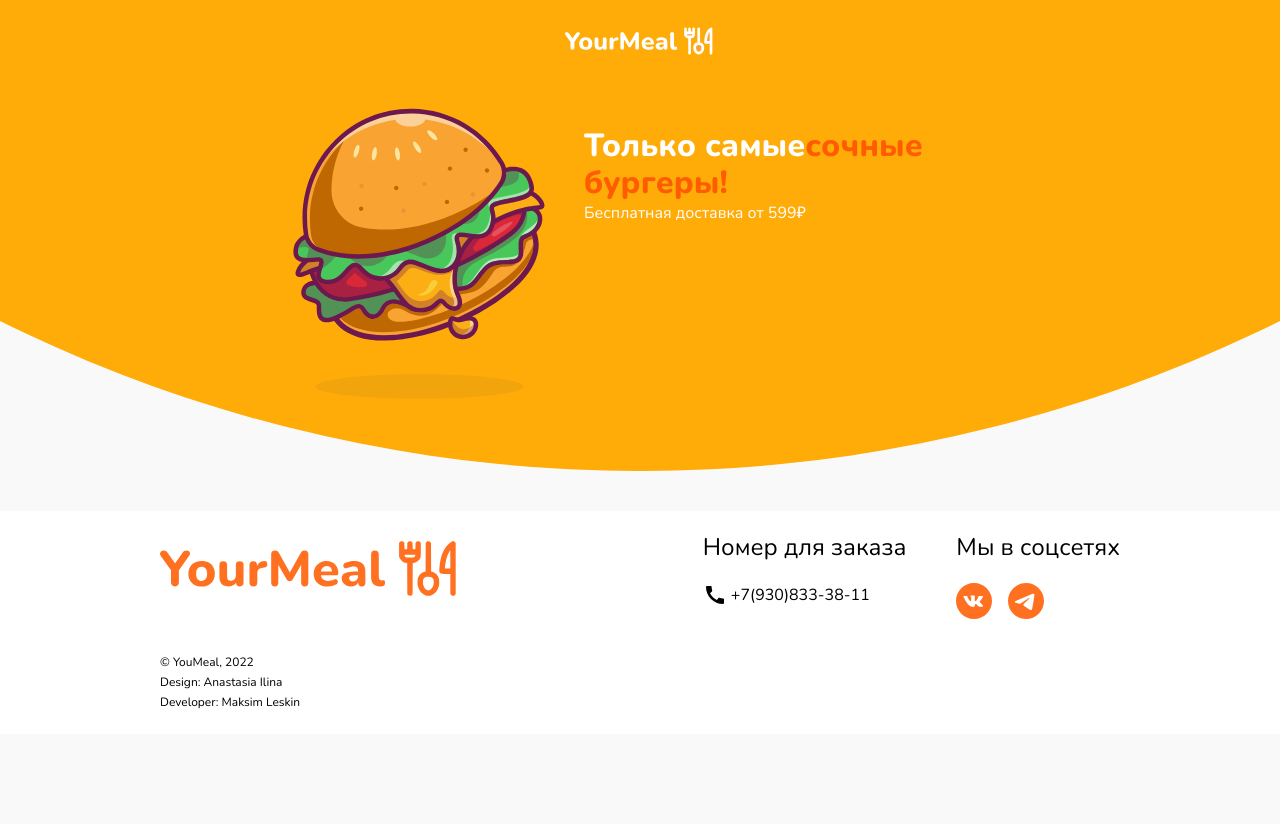
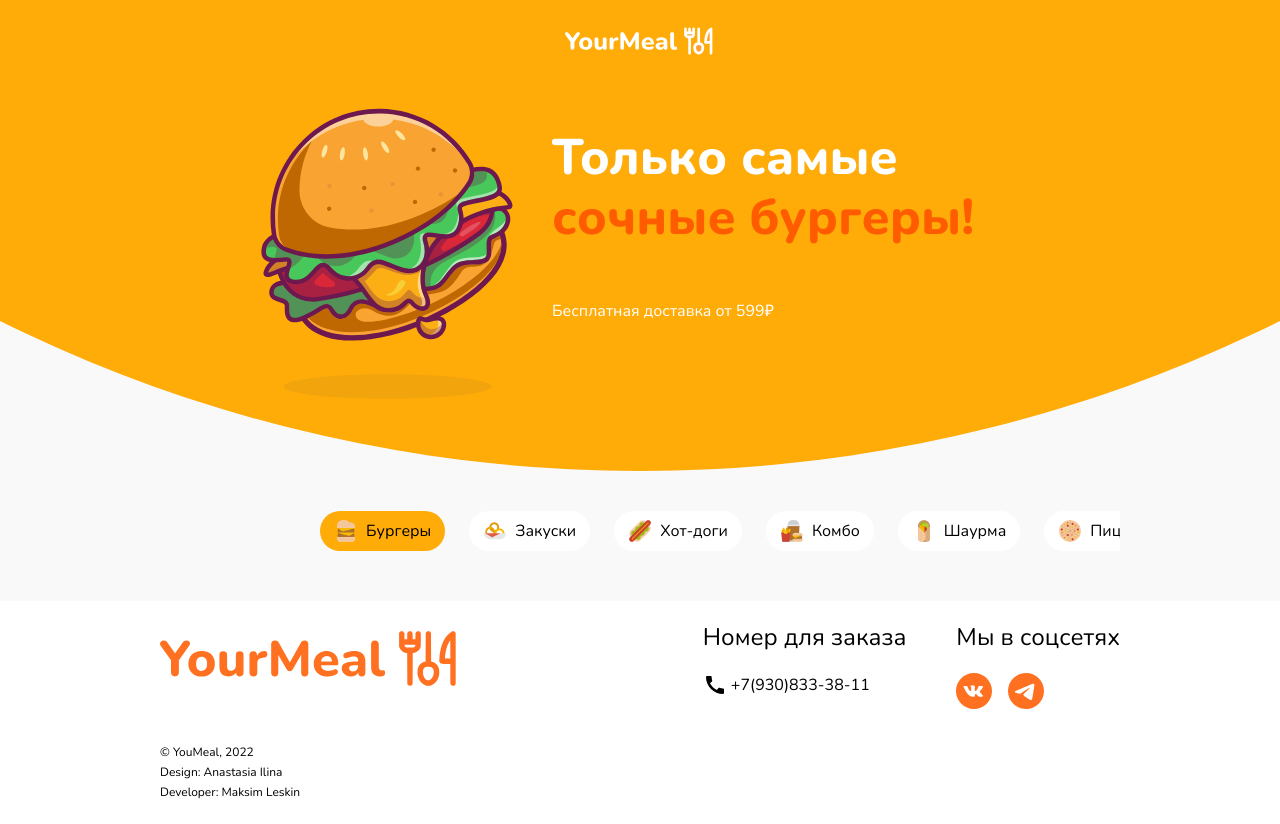
Before and after one commit to ekater1na/react-vite, a React (Vite) app: page / in a window 1280 px wide. Before the commit the page ends 800 px from the top, so only its background shows below. Built offline with nearby package versions, Linux system fonts and the light colour scheme.

Commit message:
feat: add navigation

```diff
--- a/src/App.jsx
+++ b/src/App.jsx
@@ -1,24 +1,16 @@
-import { Container } from "./components/Container/Container";
 import { Footer } from "./components/Footer/Footer";
 import { Header } from "./components/Header/Header";
+import { Navigation } from "./components/Navigation/Navigation";
 
 export const App = () => {
   return (
     <>
-      <header>
-        <Header />
-      </header>
+      <Header />
       <main>
-        <nav>
-          <Container className="navigation__container" />
-        </nav>
-        <section>
-          <Container className="navigation__container" />
-        </section>
+        <Navigation />
+        <section></section>
       </main>
-      <footer>
-        <Footer />
-      </footer>
+      <Footer />
     </>
   );
 };
--- a/src/components/Container/Container.jsx
+++ b/src/components/Container/Container.jsx
@@ -1,8 +1,5 @@
 import style from "./Container.module.css";
-import classNames from "classnames";
 
-export const Container = ({ children, className }) => {
-  return (
-    <div className={classNames(style.container, className)}>{children}</div>
-  );
+export const Container = ({ children }) => {
+  return <div className={style.container}>{children}</div>;
 };
--- a/src/components/Footer/Footer.module.css
+++ b/src/components/Footer/Footer.module.css
@@ -3,13 +3,13 @@
   background-color: #ffffff;
 }
 
-.footer__logo {
+.logo {
   width: 196px;
   color: #ff7020;
   margin-bottom: 24px;
 }
 
-.footer__address {
+.address {
   display: flex;
   flex-direction: column;
   gap: 24px;
@@ -17,14 +17,14 @@
   font-style: normal;
 }
 
-.footer__title {
+.title {
   font-weight: 400;
   font-size: 18px;
   line-height: 100%;
   margin-bottom: 8px;
 }
 
-.footer__phone {
+.phone {
   display: flex;
   align-items: center;
   gap: 4px;
@@ -33,23 +33,23 @@
   line-height: 130%;
 }
 
-.footer__list {
+.list {
   display: flex;
   gap: 16px;
 }
 
-.footer__sn {
+.sn {
   color: #ff7020;
 }
 
-.footer__phone:hover,
-.footer__phone:focus,
-.footer__sn:hover,
-.footer__sn:focus {
+.phone:hover,
+.phone:focus,
+.sn:hover,
+.sn:focus {
   color: #ffab08;
 }
 
-.footer__development {
+.development {
   display: flex;
   flex-direction: column;
   gap: 4px;
@@ -59,22 +59,22 @@
 }
 
 @media (min-width: 480px) {
-  .footer__logo {
+  .logo {
     margin-bottom: 36px;
   }
 
-  .footer__address {
+  .address {
     flex-direction: row;
     margin-bottom: 40px;
   }
 
-  .footer__contact {
+  .contact {
     flex-grow: 1;
   }
 }
 
 @media (min-width: 1024px) {
-  .footer__content {
+  .content {
     display: grid;
     grid-template-areas:
       "logo address"
@@ -82,52 +82,52 @@
     gap: 35px;
   }
 
-  .footer__logo {
+  .logo {
     width: 300px;
     margin-bottom: 0;
     grid-area: logo;
   }
 
-  .footer__address {
+  .address {
     margin-bottom: 0;
     grid-area: address;
     gap: 50px;
     justify-content: flex-end;
   }
 
-  .footer__contact {
+  .contact {
     flex-grow: unset;
   }
 
-  .footer__development {
+  .development {
     grid-area: development;
   }
 
-  .footer__title {
+  .title {
     margin-bottom: 24px;
     font-size: 24px;
   }
 
-  .footer__title_sn {
+  .title_sn {
     margin-bottom: 22px;
   }
 
-  .footer__phone {
+  .phone {
     font-size: 16px;
   }
 }
 
 @media (min-width: 1360px) {
-  .footer__content {
+  .content {
     grid-template-columns: 1fr 1fr;
     gap: 35px 30px;
   }
 
-  .footer__address {
+  .address {
     justify-content: flex-start;
   }
 
-  .footer__contact {
+  .contact {
     flex-grow: 1;
   }
 }
--- a/src/components/Header/Header.jsx
+++ b/src/components/Header/Header.jsx
@@ -4,16 +4,18 @@ import { Container } from "../Container/Container";
 
 export const Header = () => (
   <header className={style.header}>
-    <Container className={style.header__container}>
-      <img className={style.header__logo} src={logo} alt="Логотип YourMeal" />
+    <Container>
+      <div className={style.container}>
+        <img className={style.logo} src={logo} alt="Логотип YourMeal" />
 
-      <div className={style.header__wrapper}>
-        <h1 className={style.header_title}>
-          <span>Только самые</span>
-          <span className={style.header__red}>сочные бургеры!</span>
-        </h1>
+        <div className={style.wrapper}>
+          <h1 className={style.title}>
+            <span>Только самые</span>
+            <span className={style.red}>сочные бургеры!</span>
+          </h1>
 
-        <p className={style.header__appeal}>Бесплатная доставка от 599₽</p>
+          <p className={style.appeal}>Бесплатная доставка от 599₽</p>
+        </div>
       </div>
     </Container>
   </header>
--- a/src/components/Header/Header.module.css
+++ b/src/components/Header/Header.module.css
@@ -7,20 +7,20 @@
   margin-bottom: 30px;
 }
 
-.header__logo {
+.logo {
   width: 150px;
   color: #fff;
   margin: 0 auto 24px;
 }
 
-.header__wrapper {
+.wrapper {
   padding-bottom: 246px;
   background: url("../../assets/img/pic.svg") bottom/227px no-repeat;
   text-align: center;
   color: #ffffff;
 }
 
-.header__title {
+.title {
   display: flex;
   flex-direction: column;
   font-weight: 800;
@@ -29,11 +29,11 @@
   margin-bottom: 16px;
 }
 
-.header__red {
+.red {
   color: #ff5c00;
 }
 
-.header__appeal {
+.appeal {
   font-size: 12px;
   line-height: 16px;
 }
@@ -44,11 +44,13 @@
     padding-bottom: 44px;
   }
 
-  .header__container {
+  .container {
     max-width: 480px;
+    margin: 0 auto;
+
   }
 
-  .header__wrapper {
+  .wrapper {
     padding-bottom: 0;
     padding-left: 180px;
     padding-top: 27px;
@@ -64,16 +66,16 @@
     background-size: 2540px;
   }
 
-  .header__container {
+  .container {
     max-width: calc(562px + var(--padding-container) * 2);
   }
 
-  .header__wrapper {
+  .wrapper {
     padding-left: 237px;
     min-height: 229px;
   }
 
-  .header__title {
+  .title {
     font-size: 36px;
     margin-bottom: 26px;
   }
@@ -86,33 +88,34 @@
     margin-bottom: 40px;
   }
 
-  .header__container {
+  .container {
     max-width: calc(764px + var(--padding-container) * 2);
+    margin: 0 auto;
   }
 
-  .header__wrapper {
+  .wrapper {
     padding-top: 46px;
     padding-left: 326px;
     min-height: 326px;
   }
 
-  .header__title {
+  .title {
     font-size: 50px;
     margin-bottom: 52px;
   }
 
-  .header__appeal {
+  .appeal {
     font-size: 16px;
     line-height: 22px;
   }
 }
 
 @media (min-width: 1360px) {
-  .header__container {
+  .container {
     max-width: calc(784px + var(--padding-container) * 2);
   }
 
-  .header__wrapper {
+  .wrapper {
     padding-left: 346px;
   }
 }
--- /dev/null
+++ b/src/components/Navigation/Navigation.jsx
@@ -0,0 +1,105 @@
+import classNames from "classnames";
+import style from "./Navigation.module.css";
+import { Container } from "../Container/Container";
+
+export const Navigation = () => {
+  return (
+    <nav className={style.navigation}>
+      <Container className={style.container}>
+        <ul className={style.list}>
+          <li className={style.item}>
+            <button
+              className={classNames(
+                style.button,
+                style.button_burger,
+                style.button_active
+              )}
+            >
+              Бургеры
+            </button>
+          </li>
+          <li className={classNames(style.item)}>
+            <button
+              className={classNames(
+                style.button,
+                style.button_snack
+              )}
+            >
+              Закуски
+            </button>
+          </li>
+          <li className={classNames(style.item)}>
+            <button
+              className={classNames(
+                style.button,
+                style.button_hotdog
+              )}
+            >
+              Хот-доги
+            </button>
+          </li>
+          <li className={classNames(style.item)}>
+            <button
+              className={classNames(
+                style.button,
+                style.button_combo
+              )}
+            >
+              Комбо
+            </button>
+          </li>
+          <li className={classNames(style.item)}>
+            <button
+              className={classNames(
+                style.button,
+                style.button_shawarma
+              )}
+            >
+              Шаурма
+            </button>
+          </li>
+          <li className={classNames(style.item)}>
+            <button
+              className={classNames(
+                style.button,
+                style.button_pizza
+              )}
+            >
+              Пицца
+            </button>
+          </li>
+          <li className={classNames(style.item)}>
+            <button
+              className={classNames(
+                style.button,
+                style.button_wok
+              )}
+            >
+              Вок
+            </button>
+          </li>
+          <li className={classNames(style.item)}>
+            <button
+              className={classNames(
+                style.button,
+                style.button_dessert
+              )}
+            >
+              Десерты
+            </button>
+          </li>
+          <li className={classNames(style.item)}>
+            <button
+              className={classNames(
+                style.button,
+                style.button_sauce
+              )}
+            >
+              Соусы
+            </button>
+          </li>
+        </ul>
+      </Container>
+    </nav>
+  );
+};
--- /dev/null
+++ b/src/components/Navigation/Navigation.module.css
@@ -0,0 +1,109 @@
+.navigation {
+  margin-bottom: 30px;
+}
+
+.container {
+  padding: 0;
+  min-width: 100vw;
+}
+
+.list {
+  display: flex;
+  padding: 0 calc((100vw / 2) - (var(--container) / 2));
+  overflow-x: auto;
+  overflow-y: hidden;
+  column-gap: 8px;
+}
+
+.button {
+  border-radius: 50px;
+  padding: 7px 8px 7px 40px;
+  font-size: 12px;
+  line-height: 16px;
+  white-space: nowrap;
+  background-color: #ffffff;
+  background-repeat: no-repeat;
+  background-size: 24px;
+  background-position: 8px center;
+}
+
+.button:hover,
+.button:focus-visible {
+  outline: 1px solid #f86310;
+  outline-offset: -1px;
+}
+
+@supports not selector(:focus-visible) {
+  .button:focus {
+    outline: 1px solid #f86310;
+    outline-offset: -1px;
+  }
+}
+
+.button_active {
+  pointer-events: none;
+  background-color: #ffab08;
+}
+
+.button_active:focus {
+  outline: none;
+}
+
+.button_burger {
+  background-image: url("../../assets/img/burger.png");
+}
+
+.button_snack {
+  background-image: url("../../assets/img/snack.png");
+}
+
+.button_hotdog {
+  background-image: url("../../assets/img/hot-dog.png");
+}
+
+.button_combo {
+  background-image: url("../../assets/img/combo.png");
+}
+
+.button_shawarma {
+  background-image: url("../../assets/img/shawarma.png");
+}
+
+.button_pizza {
+  background-image: url("../../assets/img/pizza.png");
+}
+
+.button_wok {
+  background-image: url("../../assets/img/wok.png");
+}
+
+.button_dessert {
+  background-image: url("../../assets/img/dessert.png");
+}
+
+.button_sauce {
+  background-image: url("../../assets/img/sauce.png");
+}
+
+@media (min-width: 768px) {
+  .list {
+    column-gap: 12px;
+  }
+}
+
+@media (min-width: 1024px) {
+  .navigation {
+    margin-bottom: 50px;
+  }
+
+  .list {
+    column-gap: 24px;
+  }
+
+  .button {
+    padding: 9px 14px 9px 46px;
+    font-size: 16px;
+    line-height: 22px;
+    background-position: 14px center;
+  }
+}
```
Also changed, not shown: src/components/Footer/Footer.jsx (+14 -14 lines), 1 other file (tests, documents, lock files or other folders).
